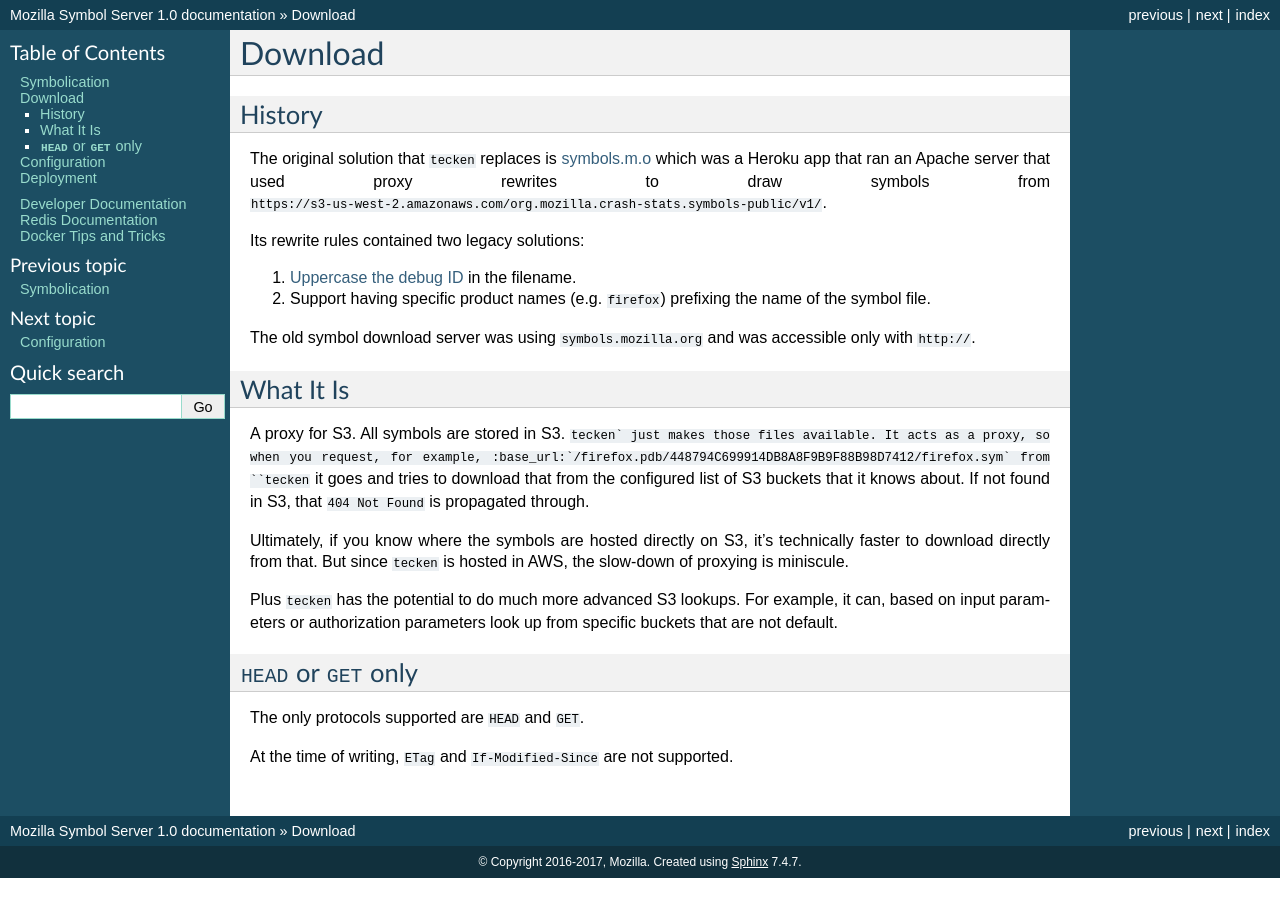
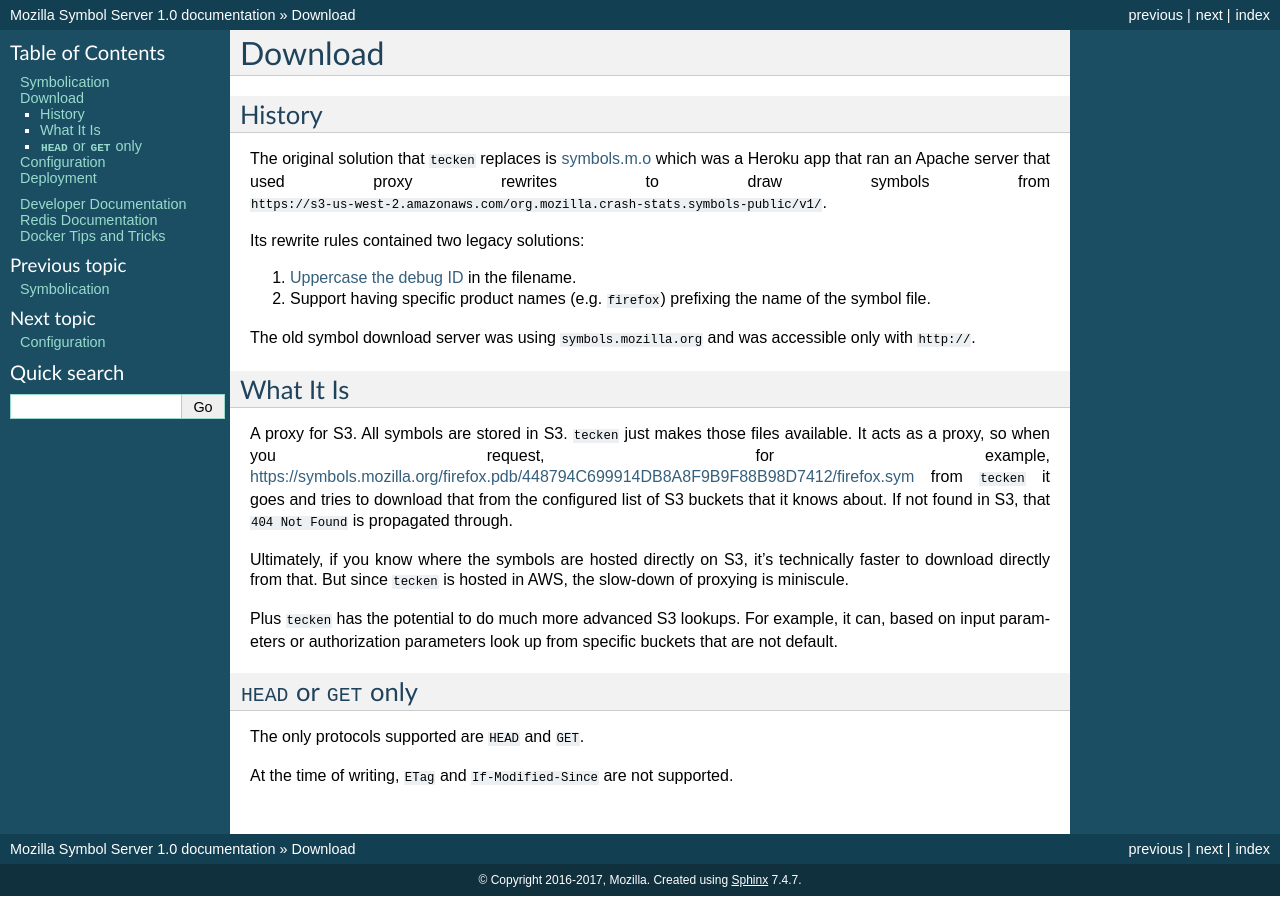
Before and after one commit to mozilla-services/tecken, a Sphinx documentation site: the page built from docs/download.rst, in a window 1280 px wide. Built offline with Sphinx 7.4.7, drawn with Linux system fonts in a browser that asks for light colours.

Commit message:
doc formatting fix

```diff
--- a/docs/download.rst
+++ b/docs/download.rst
@@ -28,7 +28,7 @@ was accessible only with ``http://``.
 What It Is
 ==========
 
-A proxy for S3. All symbols are stored in S3. ``tecken` just makes those files
+A proxy for S3. All symbols are stored in S3. ``tecken`` just makes those files
 available. It acts as a proxy, so when you request, for example,
 :base_url:`/firefox.pdb/448794C699914DB8A8F9B9F88B98D7412/firefox.sym`
 from ``tecken`` it goes and tries to download that from the configured
```
